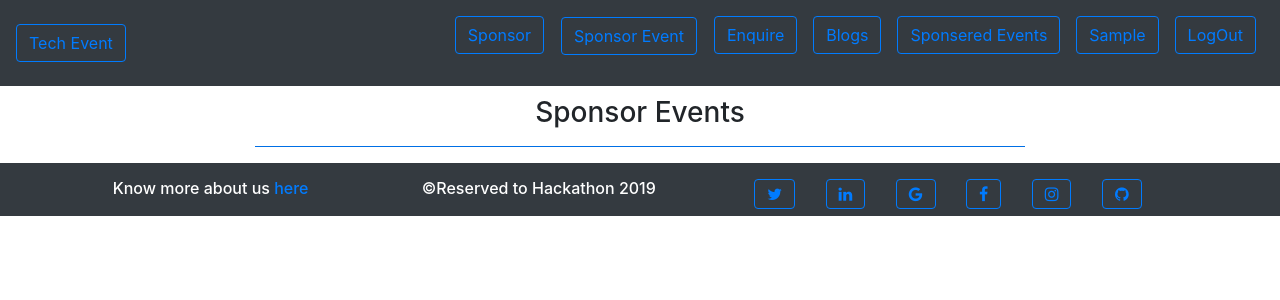
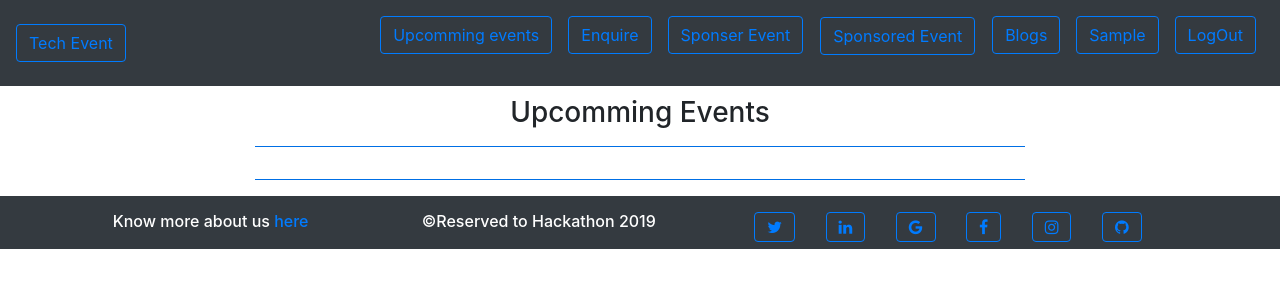
Before and after one commit to alisha21puja/Hackathon1, a Django app: page /Sponsor/upcoming/ in a window 1280 px wide. Shown: the top 300 px of the page. Run offline with Django 3.2, Linux system fonts and the light colour scheme; the visitor is signed in with stand-in values (Sample User, id 1); data that the repository does not hold is empty; some libraries are stand-ins or nearby versions.

Commit message:
sponsor changes

```diff
--- a/Sponsor/templates/nav-bar-sponsor.html
+++ b/Sponsor/templates/nav-bar-sponsor.html
@@ -24,34 +24,31 @@
   </button>
   <div class="collapse navbar-collapse mr-auto" id="navbarText">
     <ul class="navbar-nav ml-auto">
-      <li class="nav-item active">
-        <a class="nav-link" href="{% url 'sponsorUpComing' %}"><button type="button"
-            class="btn btn-outline-primary">Sponsor </button><span class="sr-only">(current)</span></a>
+      <li class="nav-item fg-white">
+        <a class="nav-link text-white" href="{% url 'sponsorUpComing' %}"><button type="button"
+            class="btn btn-outline-primary">Upcomming events </button></a>
+      </li>
+      <li class="nav-item  ">
+        <a class="nav-link text-white" href="{% url 'enquire'  %}"><button type="button"
+            class="btn btn-outline-primary">Enquire </button></a>
+      </li>
+      <li class="nav-item  fg-white">
+        <a class="nav-link text-white " href="{% url 'sponsoredEvent' %}"><button type="button"
+            class="btn btn-outline-primary">Sponser Event </button></a>
       </li>
       <li class="nav-item  fg-white">
         <a class="nav-link btn btn-outline-dark text-white " href="{% url 'sponsoredEvent' %}"><button type="button"
-            class="btn btn-outline-primary">Sponsor Event</button></a>
+            class="btn btn-outline-primary">Sponsored Event</button></a>
       </li>
-
-      <li class="nav-item  ">
-        <a class="nav-link text-white " href="{% url 'enquire'  %}"><button type="button"
-            class="btn btn-outline-primary">Enquire </button></a>
-      </li>
-
-      <li class="nav-item  ">
+      <li class="nav-item  fg-white">
         <a class="nav-link text-white " href="{% url 'blog_sponsor'  %}"><button type="button"
             class="btn btn-outline-primary">Blogs </button></a>
-      </li>
-      <li class="nav-item  fg-white">
-        <a class="nav-link text-white " href="{% url 'sponsoredEvent' %}"><button type="button"
-            class="btn btn-outline-primary">Sponsered Events </button></a>
-      </li>
-
+        </li>
       <li class="nav-item  fg-white">
         <a class="nav-link text-white " href="{% url 'profile' %}"><button type="button"
             class="btn btn-outline-primary">{{ user.first_name }} </button></a>
       </li>
-      <li class="nav-item  ">
+      <li class="nav-item  fg-white">
         <a class="nav-link text-white " href="javascript:{document.getElementById('logout').submit()}">
           <button type="button" class="btn btn-outline-primary">LogOut</button></a>
         <form action="{% url 'logout' %}" method="POST" id="logout">
--- a/Sponsor/templates/sponsor_index.html
+++ b/Sponsor/templates/sponsor_index.html
@@ -26,6 +26,7 @@
         </div>
       </div>
     </div>
+    <br>
     <div class="col-md-4">
       <div class="card border border-primary" style="width: 18rem;">
         <div class="card-body">
@@ -40,6 +41,7 @@
         </div>
       </div>
     </div>
+    <br>
     <div class="col-md-4">
       <div class="card border border-primary" style="width: 18rem;">
         <div class="card-body">
@@ -54,7 +56,7 @@
       </div>
     </div>
   </div>
-  <hr class="bg-primary col-md-8">
+    <!-- <hr class="bg-primary col-md-8"> -->
   <div class="row shadow p-3 mb-5 bg-white rounded">
     <div class="col-md-4">
       <div class="card border border-primary" style="width: 18rem;">
@@ -70,6 +72,7 @@
         </div>
       </div>
     </div>
+    <br>
     <div class="col-md-4">
       <div class="card border border-primary" style="width: 18rem;">
         <div class="card-body">
@@ -99,7 +102,6 @@
       </div>
     </div>
   </div>
-
   <hr class="bg-primary col-md-8">
 </div>
 
--- a/Sponsor/templates/sponsor_up_coming.html
+++ b/Sponsor/templates/sponsor_up_coming.html
@@ -7,31 +7,37 @@
 <br><br><br><br>
 
 <div class="container">
-		<h3 class="text-center"> Sponsor Events</h3>
-
-		<hr class="bg-primary col-md-8">
-	<div class="row"> {% for event in event.all %}
-		<div class="col-md-4">
-			<!-- {{ event.event }} -->
-			<!--  <p class="card-text">{{ event.summary }} <a class=" text-info" href="{% url 'eventDetails' event.id %}">
-		        Read More
-		  </a></p>  -->
-			<div class="card" style="width: 18rem;">
-				<img src="{{ event.event_poster.url }}" class="card-img-top" alt="">
+	<h3 class="text-center"> Upcomming Events</h3>
+	<hr class="bg-primary col-md-8">
+	<div class="row">
+		{%  for event in event.all  %}
+		<div class="col-md-6">
+			<div class="card border border-info ">
+				<!--style="width: 18rem;">-->
 				<div class="card-body">
-					<h5 class="card-title">{{event.event_title}}</h5>
-					<p class="card-text">{{ event.summary }} <a class=" text-info"
-							href="{% url 'eventParticipate' event.id %}">
-							Read More
-						</a></p>
+					<h5 class="card-title text-center">{{ event.event_title }}</h5>
+					<hr class="bg-info col-md-8">
+					<img src="{{ event.event_poster.url }}" height="200" width="100%;">
+					<br>
+					<br>
+					<!-- <h6 class="card-subtitle mb-2 text-muted">Helps to organise event</h6> -->
+					<p class="card-text"> Event Category &nbsp;&nbsp;&nbsp;: {{ event.event_category}} </p>
+					<p class="card-text"> Organised By &nbsp;&nbsp;&nbsp;&nbsp;&nbsp;&nbsp;: {{ event.org_name}} </p>
+					<p class="card-text"> Organiser Email &nbsp;&nbsp;: {{ event.org_email}} </p>
+					<p class="card-text"> Contact Name &nbsp;&nbsp;&nbsp;&nbsp;&nbsp;: {{ event.org_contact_person }}
+					</p>
+					<p class="card-text"> Contact Number &nbsp;: {{ event.org_mobile }} </p>
+					<p class="card-text"> {{ event.event_startdate }} - {{ event.event_enddate }} </p>
+					<p class="card-text">{{ event.summary }}
+						<a class=" text-info" href="{% url 'eventParticipate' event.id %}"> Read More</a>
+					</p>
 				</div>
-				<div class="card-body">
-					<a href="#" class="card-link btn btn-outline-primary btn-dark">Card link</a>
-					<a href="#" class="card-link">Another link</a>
-				</div>
-			</div><br>
-		</div> {% endfor %}
+			</div>
+		</div>
+		<br>
+		{% endfor %}
 	</div>
+	<hr class="bg-primary col-md-8">
 </div>
 
 {% endblock %}
```
Also changed, not shown: Sponsor/templates/exam.html (deleted, +0 -22 lines).
